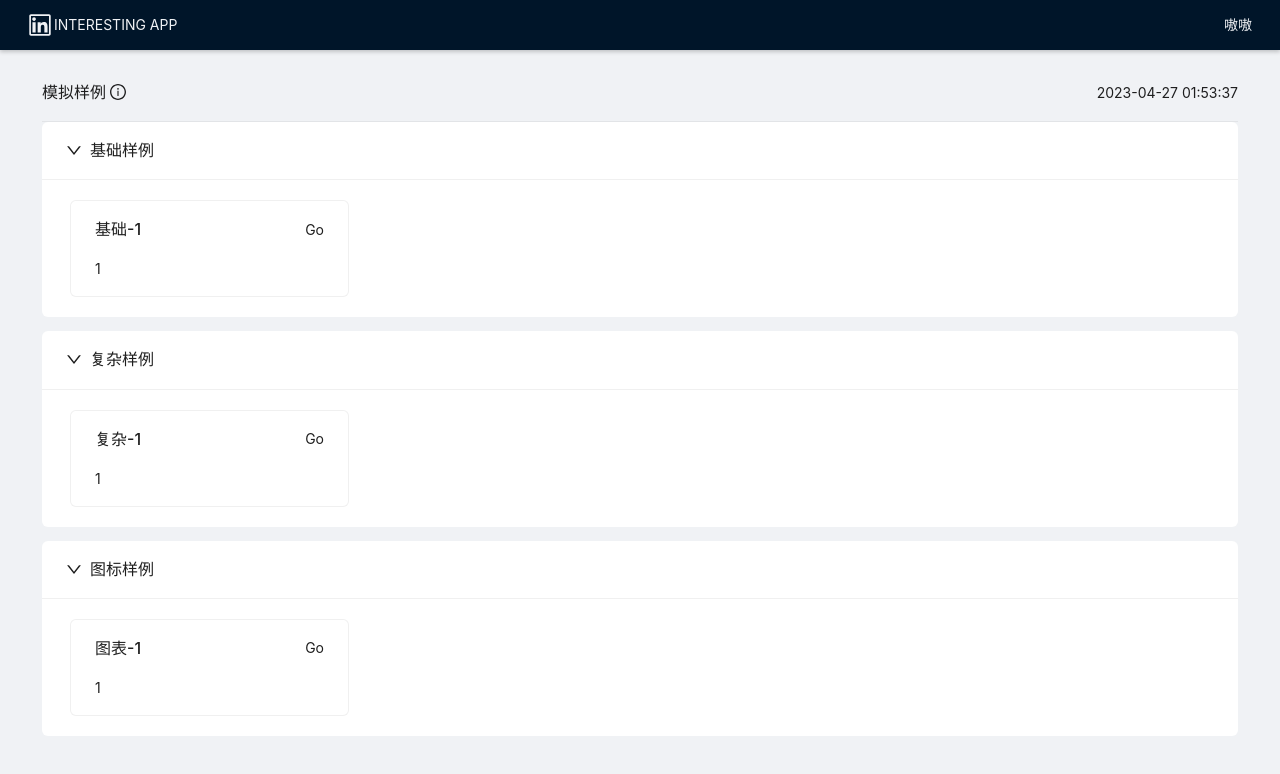
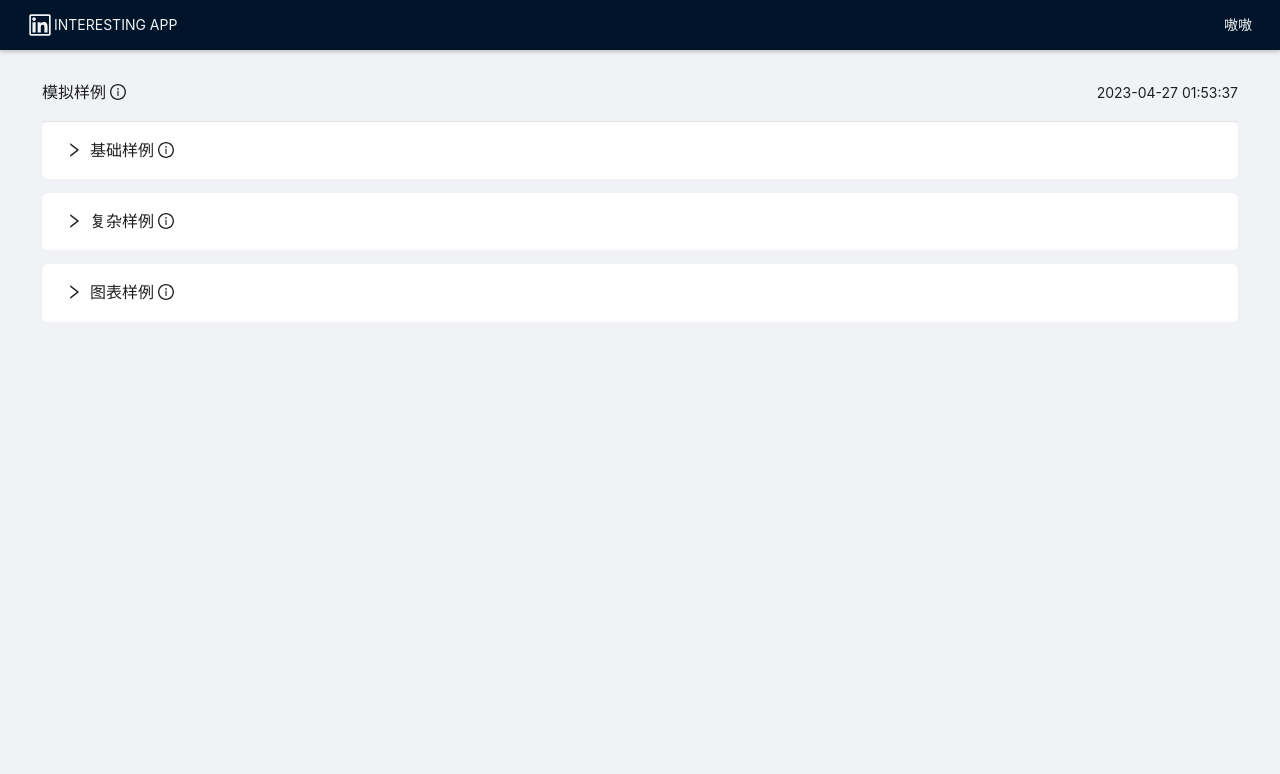
Before and after one commit to Wang-Qing1/react-app, a React (Create React App) app: page / in a window 1280 px wide. Shown: the top 774 px of the page. Built offline with nearby package versions, Linux system fonts and the light colour scheme.

Commit message:
首页-样式调整

```diff
--- a/src/page/Home/Home.js
+++ b/src/page/Home/Home.js
@@ -36,8 +36,10 @@ export default class Home extends React.Component {
           <ProCard
             className={'app-home-content-simple'}
             title={'基础样例'}
+            tooltip={'Ant Design v5 框架组件的简单使用'}
             headerBordered={true}
             collapsible={true}
+            defaultCollapsed={true}
             gutter={[8,8]}
             colSpan={24}
           >
@@ -46,17 +48,21 @@ export default class Home extends React.Component {
           <ProCard
             className={'app-home-content-complex'}
             title={'复杂样例'}
+            tooltip={'Ant Design Pro pro-components 高级组件的使用'}
             headerBordered={true}
             collapsible={true}
+            defaultCollapsed={true}
             colSpan={24}
           >
             <ComplexSample />
           </ProCard>
           <ProCard
             className={'app-home-content-chart'}
-            title={'图标样例'}
+            title={'图表样例'}
+            tooltip={'EChart v4|v5 图表组件的使用'}
             headerBordered={true}
             collapsible={true}
+            defaultCollapsed={true}
             colSpan={24}
           >
             <ChartSample />
```
